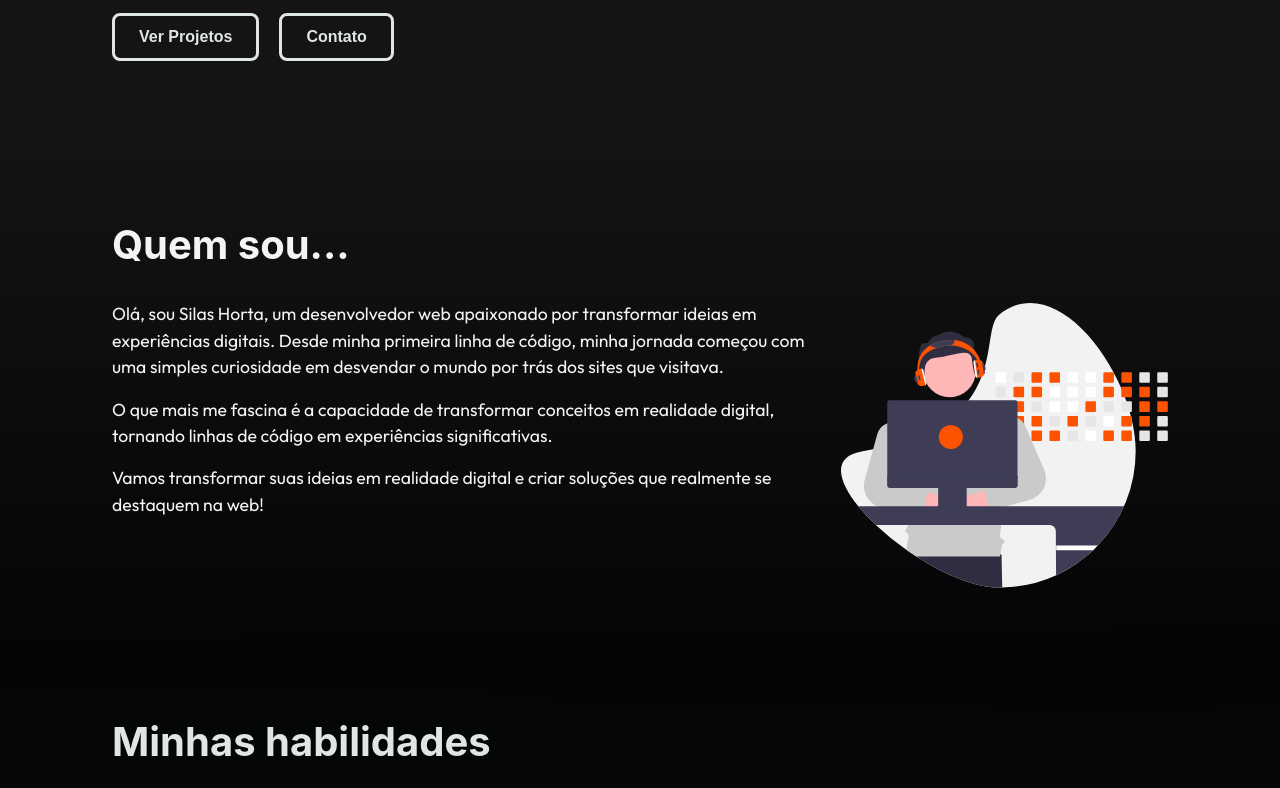
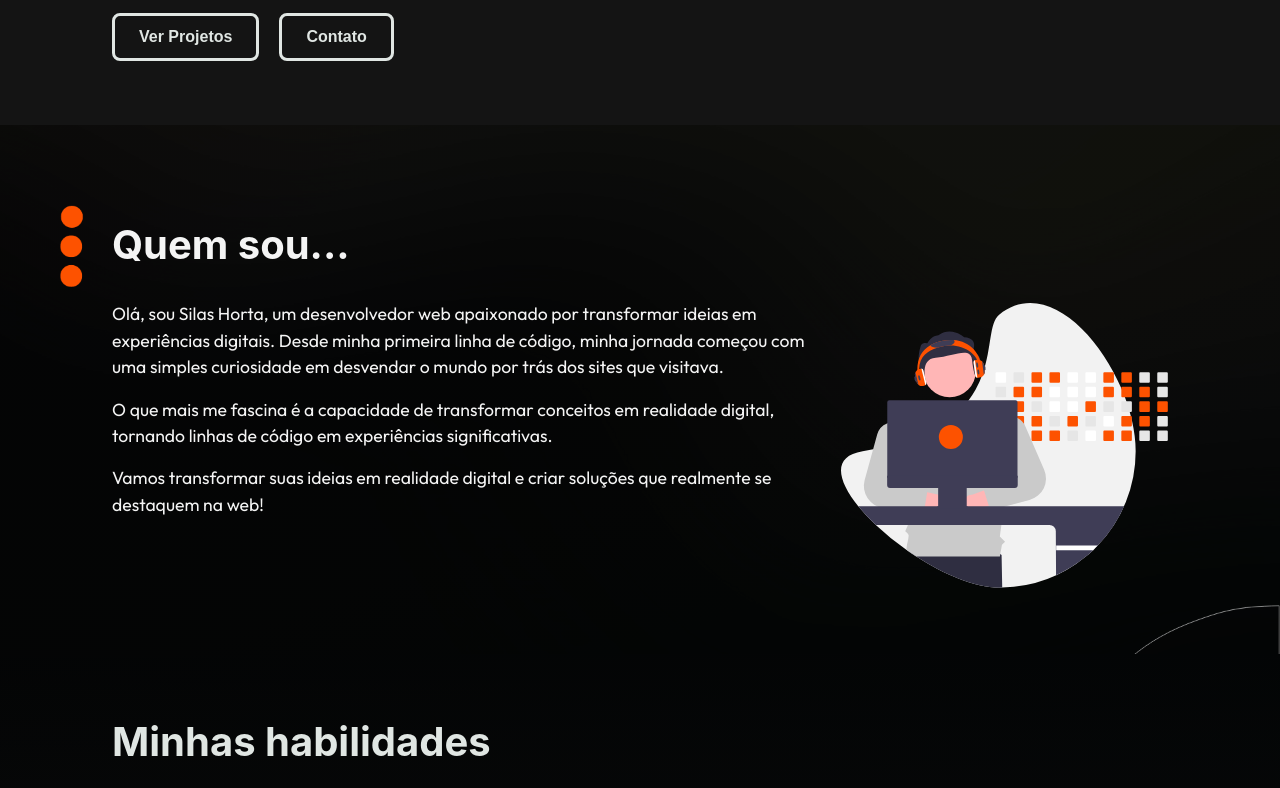
Before and after one commit to silashorta/portfolio-project, a React (Vite) app: page / in a window 1280 px wide. Shown: the part 1060-1848 px from the top of the page. Built offline with nearby package versions, Linux system fonts and the light colour scheme.

Commit message:
update styles

```diff
--- a/components/About/About.module.css
+++ b/components/About/About.module.css
@@ -1,7 +1,11 @@
 .about__container {
     padding: 64px 112px;
     gap: 80px;
-    background: linear-gradient(var(--dark), var(--preto))
+    background: var(--preto);
+
+    background-image: url("../../public/assets/images/bg-transparent-2.png");
+    background-repeat: no-repeat;
+    background-size: 100% ;
 }
 
 .about__titulo {
--- a/components/Skills/Skills.module.css
+++ b/components/Skills/Skills.module.css
@@ -6,9 +6,14 @@
      padding: 64px 112px;
      gap: 24px;
 
+     color: var(--brancoTexto);
+
+     background-image: url('../../public/assets/images/bg-transparent-3.png');
      background: linear-gradient(var(--preto), #141414);
-     color: var(--brancoTexto);
+     background-repeat: no-repeat;
+     background-size: 100%;
  }
+
 
  .skills__carrousel {
      cursor: grab;
```
Also changed, not shown: public/assets/images/bg-transparent-2.png (added), public/assets/images/bg-transparent-3.png (added).
